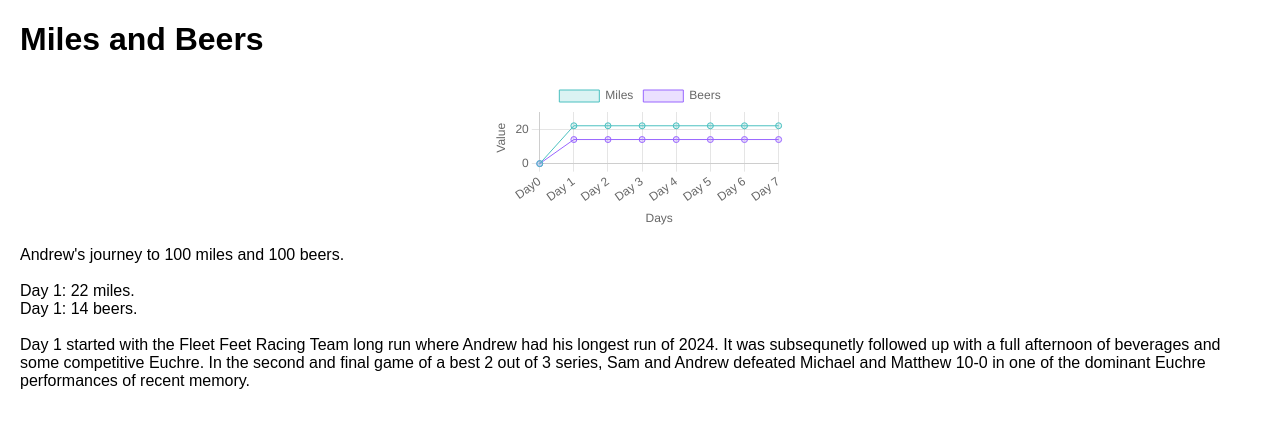
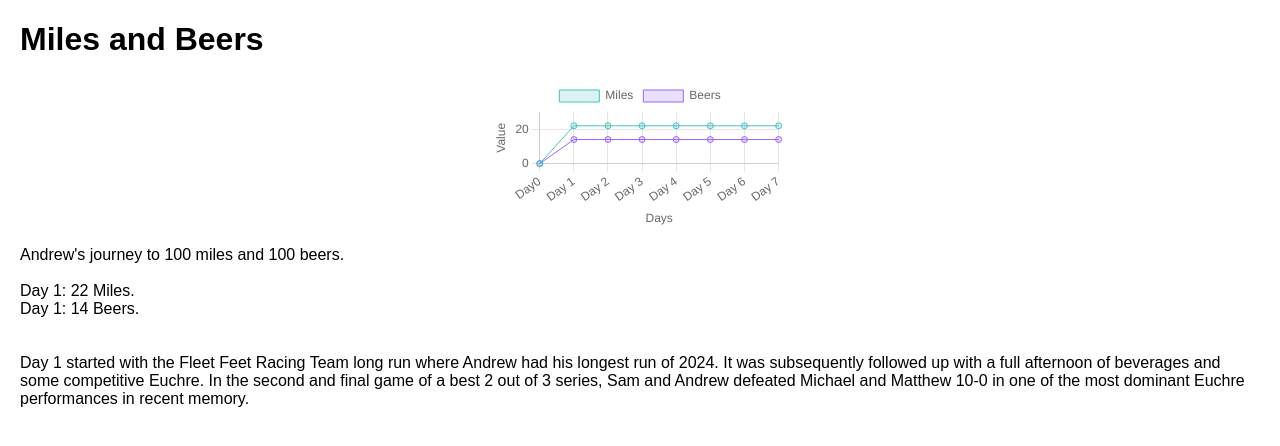
Before and after one commit to aredston19/aredston19.Github.io, a Jekyll site: the page 100.html, which Jekyll copies as it is, in a window 1280 px wide. Shown: the top 446 px of the page. Built offline with Jekyll 4.4.1, drawn with Linux system fonts in a browser that asks for light colours.

Commit message:
Add files via upload

```diff
--- a/100.html
+++ b/100.html
@@ -73,10 +73,11 @@
 
 	<p>Andrew's journey to 100 miles and 100 beers. <br>
 <br>
-Day 1: 22 miles.<br>
-Day 1: 14 beers.<br>
+Day 1: 22 Miles.<br>
+Day 1: 14 Beers.<br>
 <br>
-Day 1 started with the Fleet Feet Racing Team long run where Andrew had his longest run of 2024. It was subsequnetly followed up with a full afternoon of beverages and some competitive Euchre. In the second and final game of a best 2 out of 3 series, Sam and Andrew defeated Michael and Matthew 10-0 in one of the dominant Euchre performances of recent memory.
+<br>
+Day 1 started with the Fleet Feet Racing Team long run where Andrew had his longest run of 2024. It was subsequently followed up with a full afternoon of beverages and some competitive Euchre. In the second and final game of a best 2 out of 3 series, Sam and Andrew defeated Michael and Matthew 10-0 in one of the most dominant Euchre performances in recent memory.
 </p>
 </body>
 </html>
```
